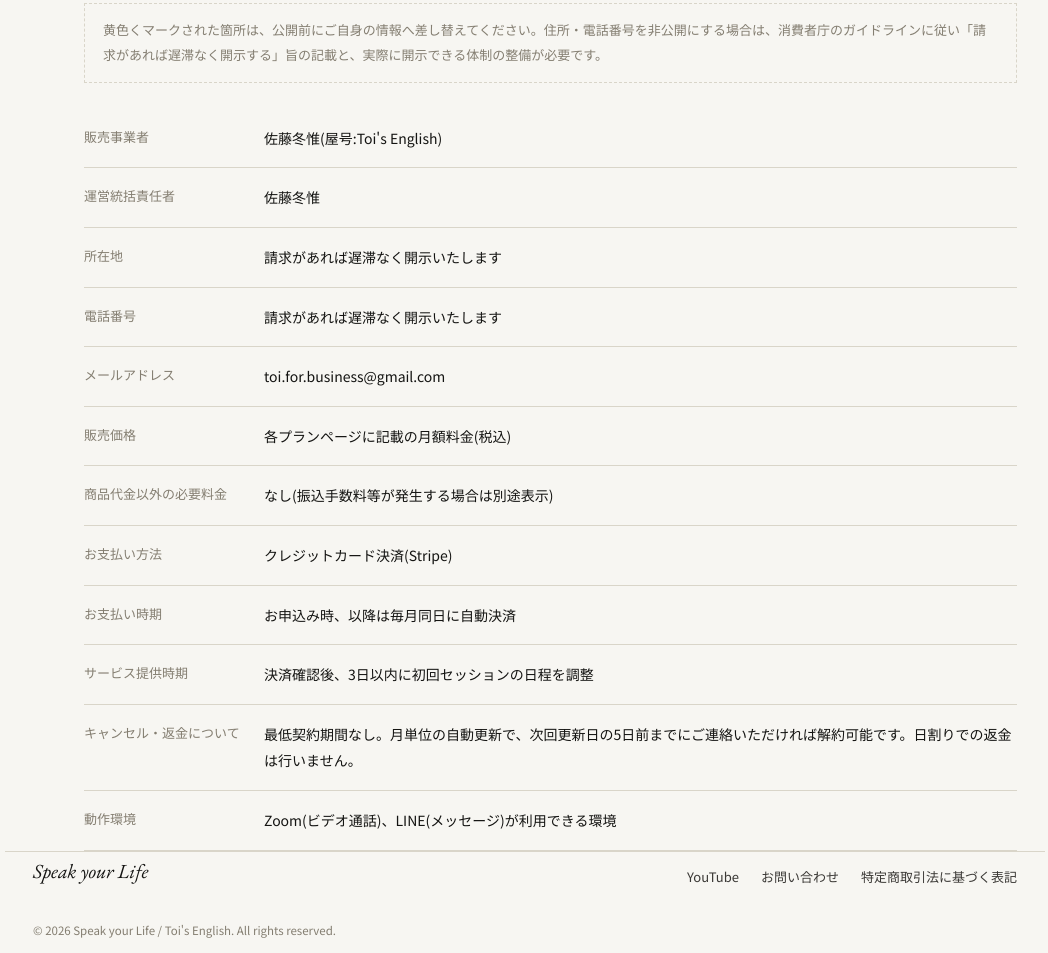
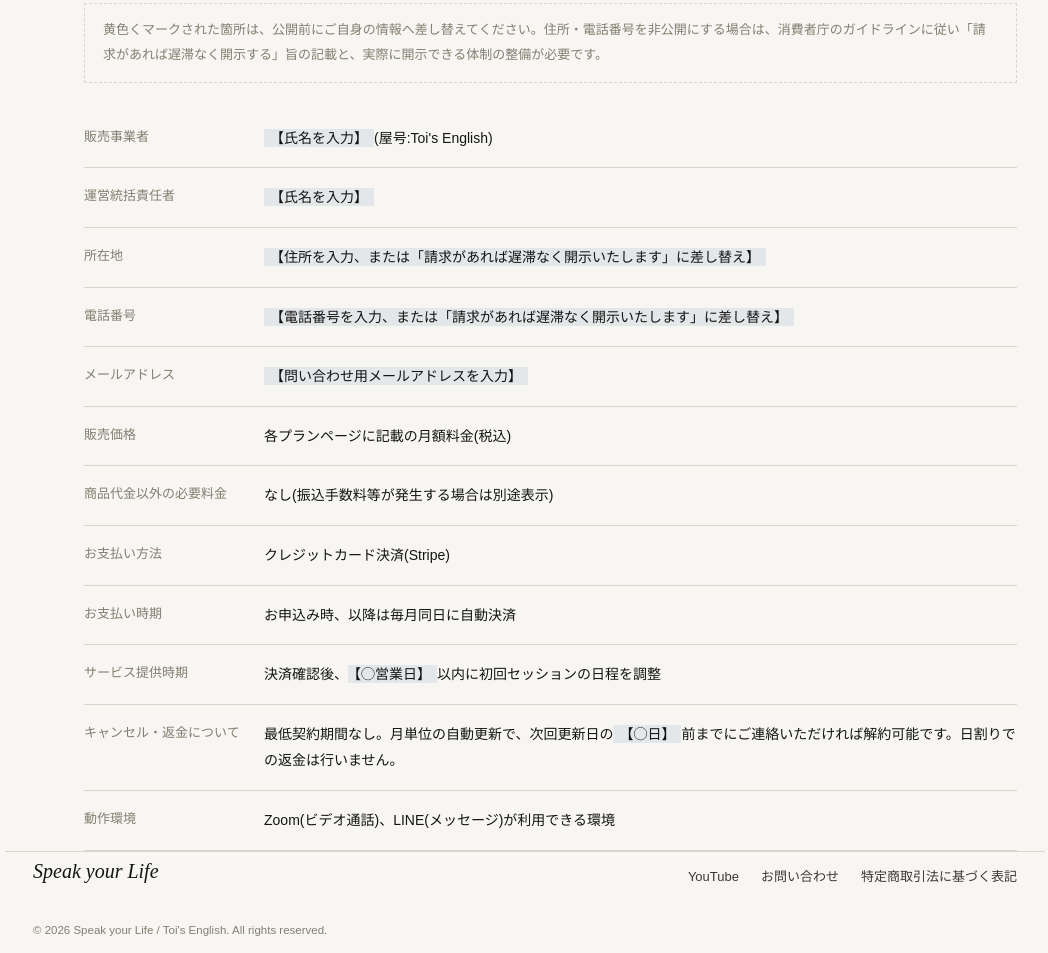
Before and after one commit to toisato-11/speak-your-life-homepage, a plain HTML site: page index.html in a window 1280 px wide. Shown: the part 5096-6049 px from the top of the page, without its empty margins (115-1163 px from the left). Drawn offline with nearby package versions, Linux system fonts and the light colour scheme.

Commit message:
Update index.html

```diff
--- a/index.html
+++ b/index.html
@@ -3,6 +3,8 @@
 <head>
 <meta charset="UTF-8">
 <meta name="viewport" content="width=device-width, initial-scale=1.0">
+<meta http-equiv="Content-Security-Policy" content="default-src 'self'; style-src 'self' 'unsafe-inline' https://fonts.googleapis.com; font-src https://fonts.gstatic.com; script-src 'self' 'unsafe-inline'; img-src 'self' data:; base-uri 'self'; form-action 'self'; frame-ancestors 'none';">
+<meta name="referrer" content="strict-origin-when-cross-origin">
 <title>Speak your Life ― 英語コーチング</title>
 <link rel="preconnect" href="https://fonts.googleapis.com">
 <link href="https://fonts.googleapis.com/css2?family=EB+Garamond:ital,wght@0,400;0,500;1,400;1,500&family=Noto+Sans+JP:wght@300;400;500;600&family=Shippori+Mincho:wght@400;500;600;700&display=swap" rel="stylesheet">
@@ -487,17 +489,17 @@
         黄色くマークされた箇所は、公開前にご自身の情報へ差し替えてください。住所・電話番号を非公開にする場合は、消費者庁のガイドラインに従い「請求があれば遅滞なく開示する」旨の記載と、実際に開示できる体制の整備が必要です。
       </div>
       <table class="legal">
-        <tr><th>販売事業者</th><td>佐藤冬惟(屋号:Toi's English)</td></tr>
-        <tr><th>運営統括責任者</th><td>佐藤冬惟</td></tr>
-        <tr><th>所在地</th><td>請求があれば遅滞なく開示いたします</td></tr>
-        <tr><th>電話番号</th><td>請求があれば遅滞なく開示いたします</td></tr>
-        <tr><th>メールアドレス</th><td>toi.for.business@gmail.com</td></tr>
+        <tr><th>販売事業者</th><td><span class="fill">【氏名を入力】</span>(屋号:Toi's English)</td></tr>
+        <tr><th>運営統括責任者</th><td><span class="fill">【氏名を入力】</span></td></tr>
+        <tr><th>所在地</th><td><span class="fill">【住所を入力、または「請求があれば遅滞なく開示いたします」に差し替え】</span></td></tr>
+        <tr><th>電話番号</th><td><span class="fill">【電話番号を入力、または「請求があれば遅滞なく開示いたします」に差し替え】</span></td></tr>
+        <tr><th>メールアドレス</th><td><span class="fill">【問い合わせ用メールアドレスを入力】</span></td></tr>
         <tr><th>販売価格</th><td>各プランページに記載の月額料金(税込)</td></tr>
         <tr><th>商品代金以外の必要料金</th><td>なし(振込手数料等が発生する場合は別途表示)</td></tr>
         <tr><th>お支払い方法</th><td>クレジットカード決済(Stripe)</td></tr>
         <tr><th>お支払い時期</th><td>お申込み時、以降は毎月同日に自動決済</td></tr>
-        <tr><th>サービス提供時期</th><td>決済確認後、3日以内に初回セッションの日程を調整</td></tr>
-        <tr><th>キャンセル・返金について</th><td>最低契約期間なし。月単位の自動更新で、次回更新日の5日前までにご連絡いただければ解約可能です。日割りでの返金は行いません。</td></tr>
+        <tr><th>サービス提供時期</th><td>決済確認後、<span class="fill">【◯営業日】</span>以内に初回セッションの日程を調整</td></tr>
+        <tr><th>キャンセル・返金について</th><td>最低契約期間なし。月単位の自動更新で、次回更新日の<span class="fill">【◯日】</span>前までにご連絡いただければ解約可能です。日割りでの返金は行いません。</td></tr>
         <tr><th>動作環境</th><td>Zoom(ビデオ通話)、LINE(メッセージ)が利用できる環境</td></tr>
       </table>
     </div>
@@ -508,8 +510,8 @@
   <div class="footer-inner">
     <div class="footer-brand">Speak your Life</div>
     <div class="footer-links">
-      <a href="https://youtube.com/@toienglish?si=aL2maWaXioqELL_G">YouTube</a>
-      <a href="mailto:toi.for.business@gmail.com">お問い合わせ</a>
+      <a href="#">YouTube</a>
+      <a href="#">お問い合わせ</a>
       <a href="#legal">特定商取引法に基づく表記</a>
     </div>
   </div>
```
